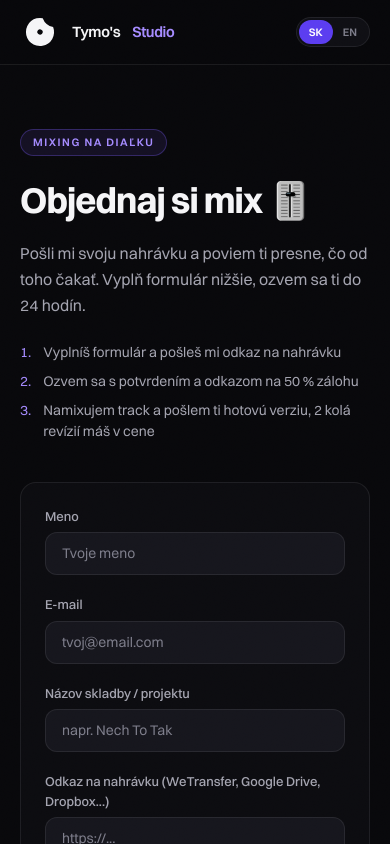
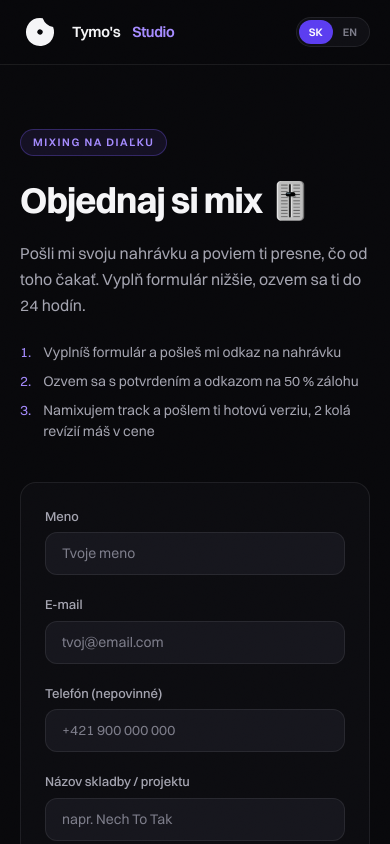
Before and after one commit to Prodtymo/tymos-studio, a React (Vite) app: page /mixing in a window 390 px wide. Shown: the top 844 px of the page. Built offline with nearby package versions, Linux system fonts and the light colour scheme.

Commit message:
Add optional phone field to Mixing/Mastering request forms

```diff
--- a/src/pages/ServiceRequest.tsx
+++ b/src/pages/ServiceRequest.tsx
@@ -19,6 +19,8 @@ type Content = {
     namePlaceholder: string;
     email: string;
     emailPlaceholder: string;
+    phone: string;
+    phonePlaceholder: string;
     track: string;
     trackPlaceholder: string;
     fileLink: string;
@@ -51,6 +53,8 @@ const CONTENT: Record<Service, Record<Lang, Content>> = {
         namePlaceholder: "Tvoje meno",
         email: "E-mail",
         emailPlaceholder: "tvoj@email.com",
+        phone: "Telefón (nepovinné)",
+        phonePlaceholder: "+421 900 000 000",
         track: "Názov skladby / projektu",
         trackPlaceholder: "napr. Nech To Tak",
         fileLink: "Odkaz na nahrávku (WeTransfer, Google Drive, Dropbox...)",
@@ -86,6 +90,8 @@ const CONTENT: Record<Service, Record<Lang, Content>> = {
         namePlaceholder: "Your name",
         email: "Email",
         emailPlaceholder: "you@email.com",
+        phone: "Phone (optional)",
+        phonePlaceholder: "+1 555 000 0000",
         track: "Track / project name",
         trackPlaceholder: "e.g. Nech To Tak",
         fileLink: "Link to your recording (WeTransfer, Google Drive, Dropbox...)",
@@ -123,6 +129,8 @@ const CONTENT: Record<Service, Record<Lang, Content>> = {
         namePlaceholder: "Tvoje meno",
         email: "E-mail",
         emailPlaceholder: "tvoj@email.com",
+        phone: "Telefón (nepovinné)",
+        phonePlaceholder: "+421 900 000 000",
         track: "Názov skladby / projektu",
         trackPlaceholder: "napr. Nech To Tak",
         fileLink: "Odkaz na hotový mix (WeTransfer, Google Drive, Dropbox...)",
@@ -158,6 +166,8 @@ const CONTENT: Record<Service, Record<Lang, Content>> = {
         namePlaceholder: "Your name",
         email: "Email",
         emailPlaceholder: "you@email.com",
+        phone: "Phone (optional)",
+        phonePlaceholder: "+1 555 000 0000",
         track: "Track / project name",
         trackPlaceholder: "e.g. Nech To Tak",
         fileLink: "Link to your finished mix (WeTransfer, Google Drive, Dropbox...)",
@@ -191,6 +201,7 @@ export function ServiceRequest({ service }: { service: Service }) {
   const [status, setStatus] = useState<Status>("idle");
   const [name, setName] = useState("");
   const [email, setEmail] = useState("");
+  const [phone, setPhone] = useState("");
   const [track, setTrack] = useState("");
   const [fileLink, setFileLink] = useState("");
   const [notes, setNotes] = useState("");
@@ -207,6 +218,7 @@ export function ServiceRequest({ service }: { service: Service }) {
     const bodyLines = [
       `Name: ${name}`,
       `Email: ${email}`,
+      phone ? `Phone: ${phone}` : null,
       track ? `Track: ${track}` : null,
       `Files: ${fileLink}`,
       notes ? `Notes: ${notes}` : null,
@@ -221,7 +233,7 @@ export function ServiceRequest({ service }: { service: Service }) {
       const res = await fetch("/api/request", {
         method: "POST",
         headers: { "Content-Type": "application/json" },
-        body: JSON.stringify({ service, name, email, trackTitle: track, fileLink, notes, website }),
+        body: JSON.stringify({ service, name, email, phone, trackTitle: track, fileLink, notes, website }),
       });
       const data = (await res.json().catch(() => null)) as { ok?: boolean } | null;
       if (!res.ok || !data?.ok) throw new Error("request_failed");
@@ -297,6 +309,17 @@ export function ServiceRequest({ service }: { service: Service }) {
             </div>
 
             <div>
+              <label className={labelClass}>{c.form.phone}</label>
+              <input
+                type="tel"
+                value={phone}
+                onChange={(e) => setPhone(e.target.value)}
+                placeholder={c.form.phonePlaceholder}
+                className={inputClass}
+              />
+            </div>
+
+            <div>
               <label className={labelClass}>{c.form.track}</label>
               <input
                 type="text"
```
Also changed, not shown: 1 other file (tests, documents, lock files or other folders).
